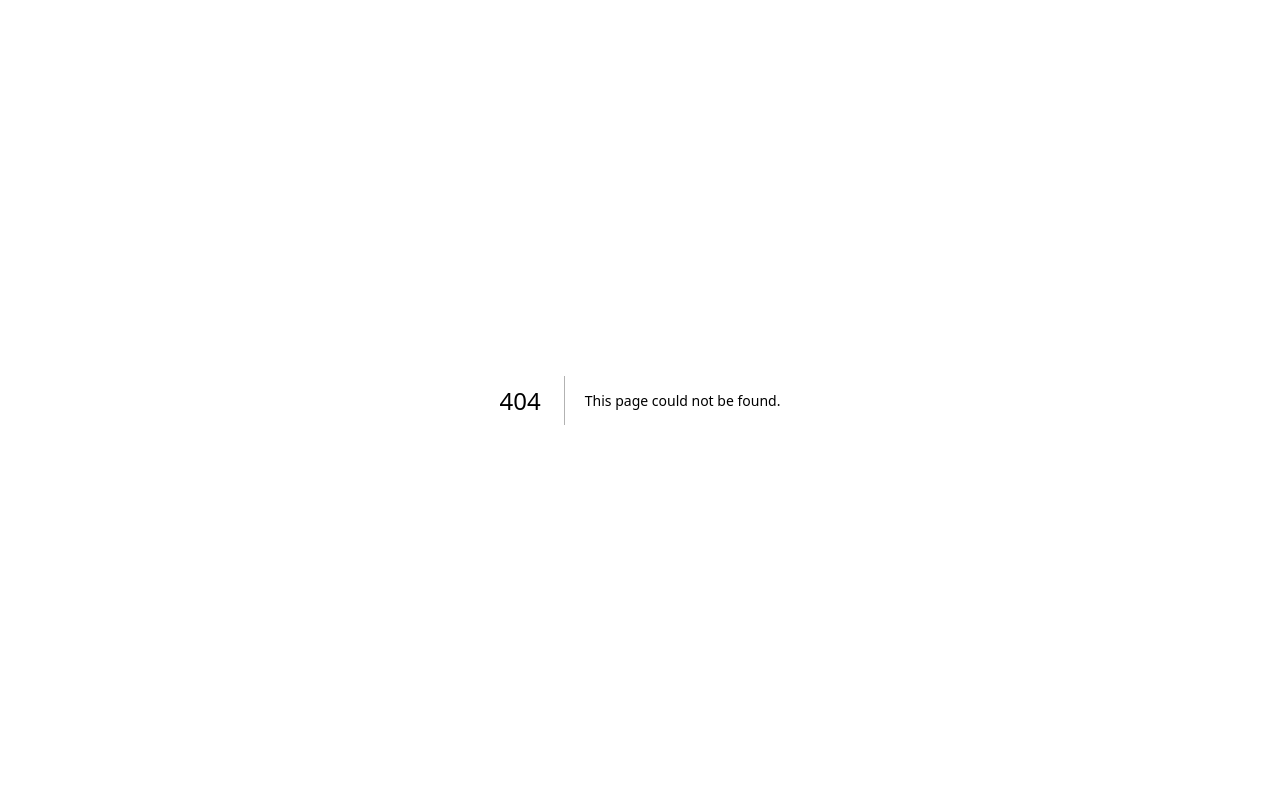
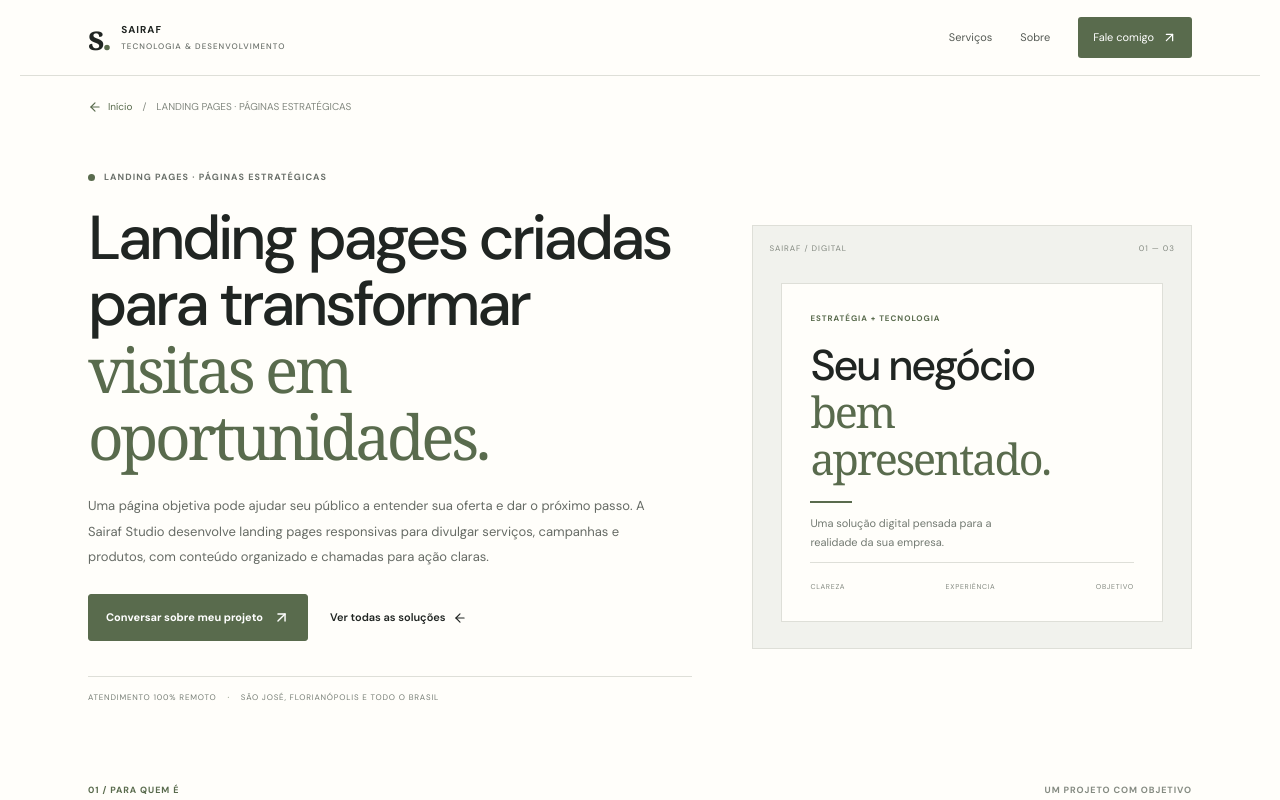
Before and after one commit to majufrss/sairafstudio, a Next.js app: page /landing-pages in a window 1280 px wide. Before the commit this address had no page. Shown: the top 800 px of the page. Built offline with nearby package versions, Linux system fonts and the light colour scheme.

Commit message:
Add SEO landing page: landing-pages

```diff
--- /dev/null
+++ b/app/landing-pages/page.tsx
@@ -0,0 +1,30 @@
+import type { Metadata } from "next";
+import ServiceLandingPage from "../components/ServiceLandingPage";
+
+export const metadata: Metadata = {
+  title: "Criação de Landing Pages para Empresas | Sairaf Studio",
+  description: "Landing pages responsivas para divulgar serviços, apresentar ofertas e gerar contatos. Desenvolvimento sob medida com atendimento remoto em Santa Catarina e todo o Brasil.",
+  alternates: { canonical: "/landing-pages" },
+  openGraph: {
+    title: "Criação de Landing Pages para Empresas | Sairaf Studio",
+    description: "Landing pages responsivas para divulgar serviços, apresentar ofertas e gerar contatos. Desenvolvimento sob medida com atendimento remoto em Santa Catarina e todo o Brasil.",
+    url: "https://sairafstudio.com.br/landing-pages",
+    siteName: "Sairaf Studio",
+    locale: "pt_BR",
+    type: "website",
+  },
+};
+
+export default function Page() {
+  return <ServiceLandingPage
+    eyebrow="LANDING PAGES · PÁGINAS ESTRATÉGICAS"
+    title="Landing pages criadas para transformar"
+    emphasis="visitas em oportunidades."
+    intro="Uma página objetiva pode ajudar seu público a entender sua oferta e dar o próximo passo. A Sairaf Studio desenvolve landing pages responsivas para divulgar serviços, campanhas e produtos, com conteúdo organizado e chamadas para ação claras."
+    audience="Para prestadores de serviços, pequenos negócios e empresas que precisam divulgar uma oferta específica, captar pedidos de orçamento ou direcionar visitantes para uma conversa no WhatsApp. O atendimento é remoto, em São José, Florianópolis, Grande Florianópolis e em todo o Brasil."
+    benefits={["Estrutura de conteúdo alinhada ao objetivo da campanha ou serviço.","Hierarquia visual para destacar oferta, benefícios e diferenciais.","Chamadas para ação e caminhos de contato bem posicionados.","Experiência responsiva para celular, tablet e computador.","Configurações básicas de SEO e prévia para compartilhamento."]}
+    process={[{"title":"Objetivo e público","text":"Definimos para quem a página será feita e qual ação queremos facilitar."},{"title":"Mensagem e estrutura","text":"Organizamos a proposta, os argumentos e a sequência das informações."},{"title":"Desenvolvimento e revisão","text":"Construímos a página, testamos em diferentes telas e ajustamos antes da publicação."}]}
+    faq={[{"question":"Qual a diferença entre site e landing page?","answer":"O site costuma apresentar a empresa e diferentes informações. A landing page é mais focada em uma oferta, campanha ou ação específica."},{"question":"Uma landing page pode ter botão de WhatsApp?","answer":"Sim. Podemos incluir chamadas para conversar, solicitar orçamento ou seguir para outro canal de atendimento."},{"question":"Preciso ter os textos e imagens prontos?","answer":"Podemos alinhar o conteúdo necessário no início do projeto. A organização das informações faz parte do planejamento da página."},{"question":"A página pode ser usada em anúncios?","answer":"Sim. A estrutura pode ser preparada para receber visitantes de campanhas, embora resultados dependam também da oferta, do público, do anúncio e de outros fatores."}]}
+    related={[{"label":"Criação de sites","href":"/criacao-de-sites-sao-jose"},{"label":"Sistemas sob medida","href":"/sistemas-sob-medida"}]}
+  />;
+}
```
